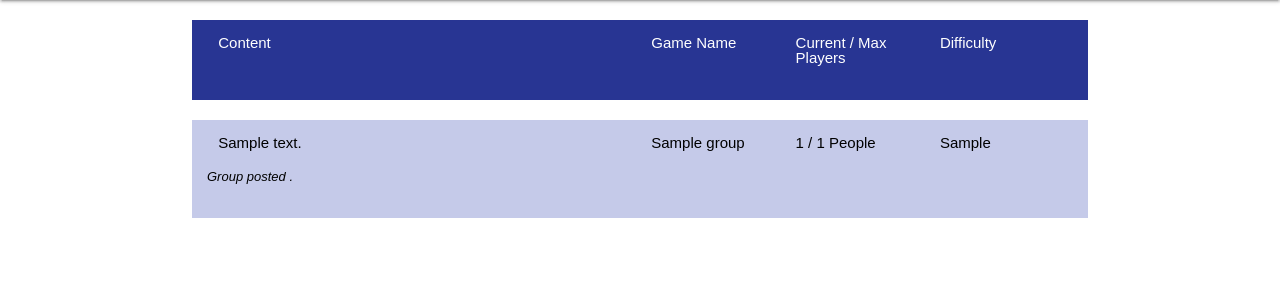
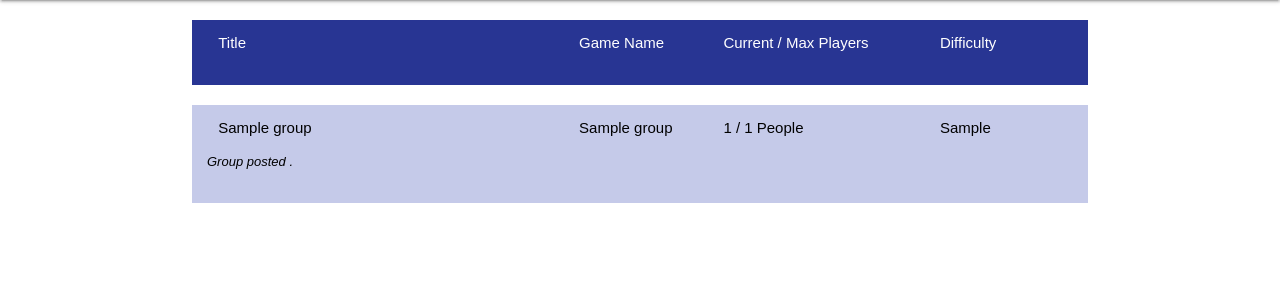
Before and after one commit to mmorrisonlk/gamerGroupFinder, a Node server app: template views/homepage.handlebars in a window 1280 px wide. Shown: the part 64-364 px from the top of the page. Run offline with Node 20, Linux system fonts and the light colour scheme; tables that the repository leaves empty hold one stand-in row (values such as "Sample post"); the template is opened without the code that fills it: values that come from a table or form of the project are taken from there, most other values are stand-ins (such as "Sample title", 1, 10 or a date in 2020); some libraries are stand-ins or nearby versions.

Commit message:
Changed up some styling and moved content to group-only, while title is on list.

```diff
--- a/public/css/style.css
+++ b/public/css/style.css
@@ -8,6 +8,10 @@
 
 .group-link:hover {
   color: blue;
+}
+
+.group-content {
+  padding-top: 20px;
 }
 
 .content-label {
--- a/views/homepage.handlebars
+++ b/views/homepage.handlebars
@@ -1,8 +1,8 @@
 <div class="container indigo darken-3 white-text">
     <div class="row">
-        <div class="col s6">Content</div>
+        <div class="col s5">Title</div>
         <div class="col s2 right">Difficulty</div>
-        <div class="col s2 right">Current / Max Players</div>
+        <div class="col s3 right">Current / Max Players</div>
         <div class="col s2 right">Game Name</div>
     </div>
 </div>
--- a/views/partials/group.handlebars
+++ b/views/partials/group.handlebars
@@ -1,9 +1,9 @@
 <div class="container indigo lighten-4">
     <a href='{{prefix}}{{id}}' class="group-link">
         <div class="row">
-            <div class="col s6">{{content}}</div>
+            <div class="col s5">{{title}}</div>
             <div class="col s2 right">{{difficulty}}</div>
-            <div class="col s2 right">{{currentPlayers}} / {{maxPlayers}} People</div>
+            <div class="col s3 right">{{currentPlayers}} / {{maxPlayers}} People</div>
             <div class="col s2 right">{{gameName}}</div>
         </div>
         <div class="row distance">
--- a/views/userList.handlebars
+++ b/views/userList.handlebars
@@ -9,9 +9,9 @@
 
 <div class="container indigo darken-3 white-text">
     <div class="row">
-        <div class="col s3 l6">Content</div>
+        <div class="col s3 l5">Title</div>
         <div class="col s3 l2 right">Difficulty</div>
-        <div class="col s3 l2 right">Current / Max Players</div>
+        <div class="col s3 l3 right">Current / Max Players</div>
         <div class="col s3 l2 right">Game Name</div>
     </div>
 </div>
```
Also changed, not shown: views/singleGroup.handlebars (+7 -4 lines).
